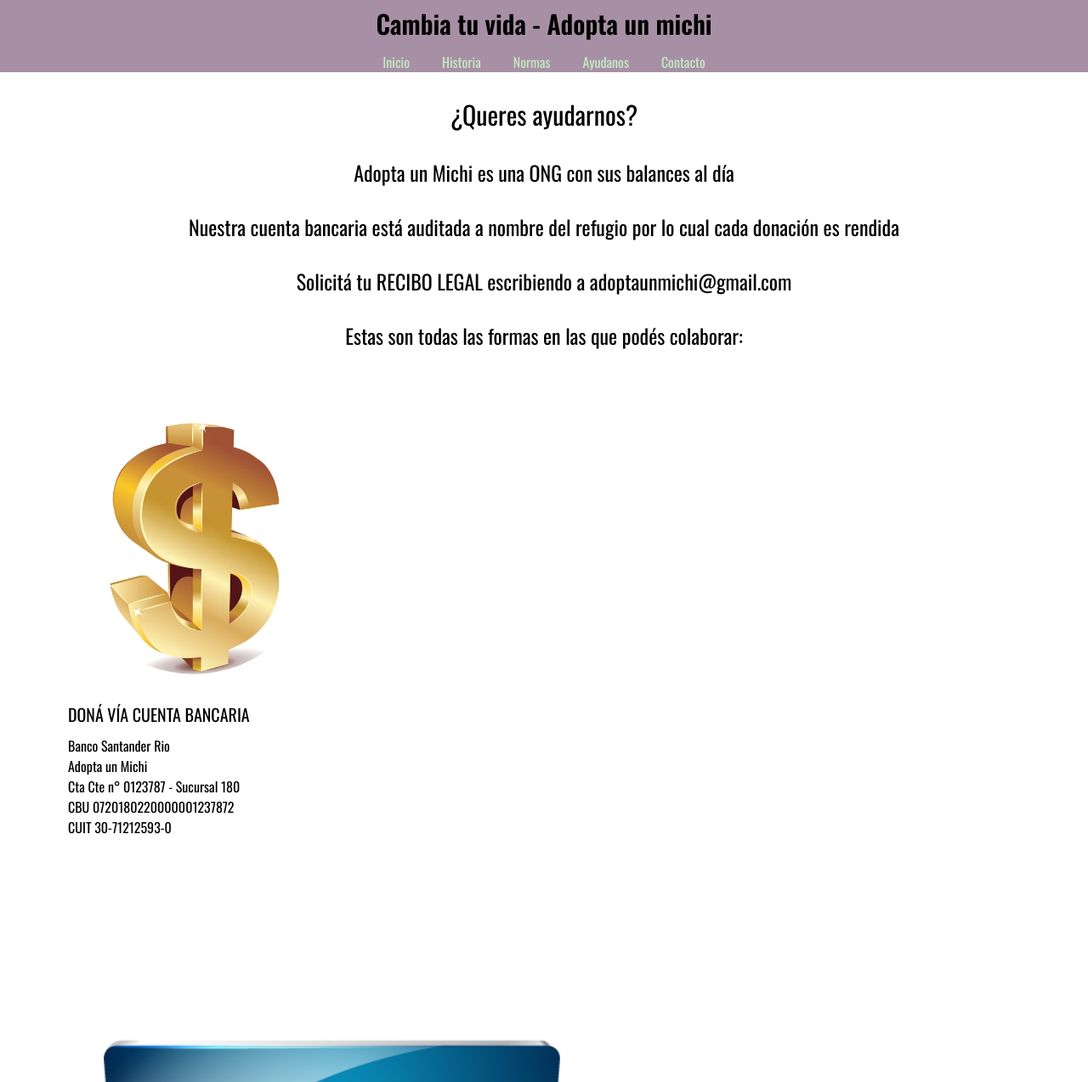
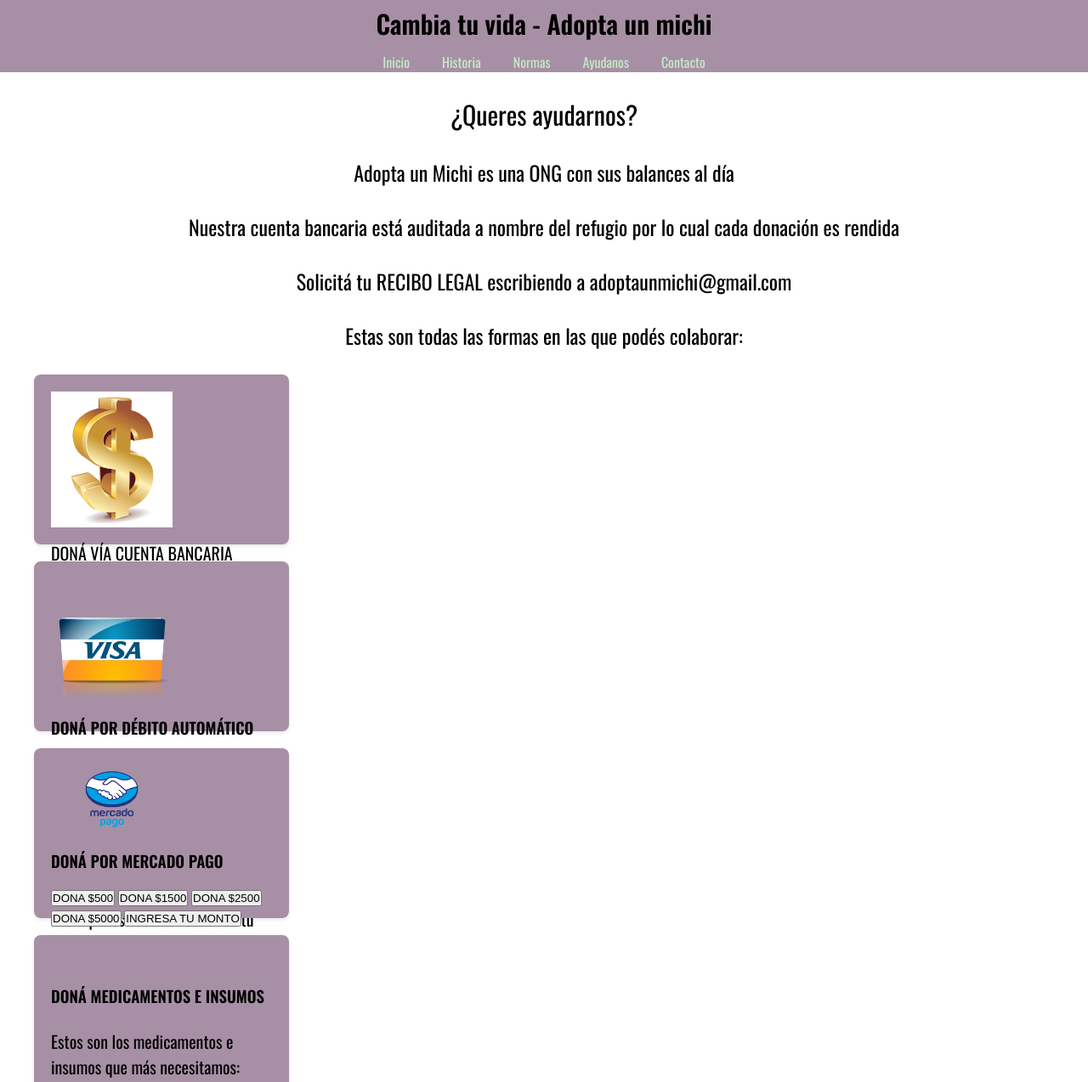
Before and after one commit to miloklei/prueba, a plain HTML site: page pages/ayudanos.html in a window 1280 px wide. Shown: the top 1274 px of the page at 85% size. Drawn offline with nearby package versions, Linux system fonts and the light colour scheme.

Commit message:
daleperro

```diff
--- a/css/styles.css
+++ b/css/styles.css
@@ -193,6 +193,11 @@ p{
     text-align: center;
 }
 
+.medios{
+    display: flex;
+    flex-direction: column;
+}
+
 .grid-3 {
     display: flex;
     flex-flow: row wrap;
@@ -212,7 +217,13 @@ p{
 }
 
 .card2{
-
+    background-color: #A790A5;
+    border-radius: 8px;
+    box-shadow: 0 2px 4px rgba(0, 0, 0, 0.1);
+    padding: 20px;
+    margin-bottom: 20px;
+    width: 300px;
+    height: 200px;
 }
 
 .circle{
--- a/pages/ayudanos.html
+++ b/pages/ayudanos.html
@@ -44,7 +44,7 @@
       </div>
       <section class="testimonials">
         <div class="container">
-        <div class="testimonial grid-3">
+        <div class="medios">
             <div class="card2">
             <div>
                 <img src="../img/pesos.jpg" alt="">
```
